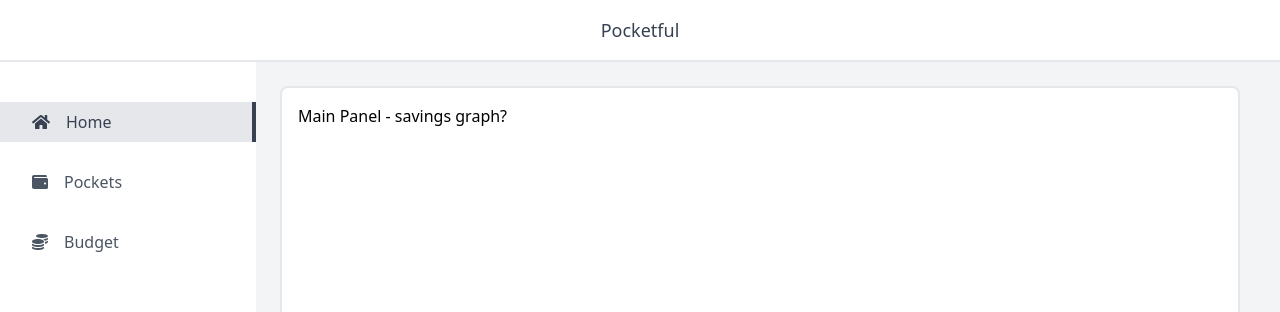
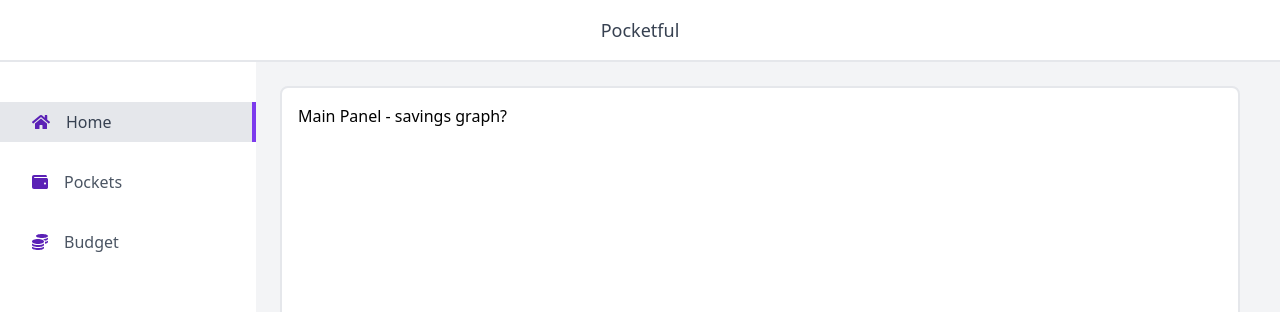
Before and after one commit to amy-justice/react-dashboard, a React (Create React App) app: page / in a window 1280 px wide. Shown: the top 312 px of the page. Built offline with nearby package versions, Linux system fonts and the light colour scheme.

Commit message:
Adding some colour

```diff
--- a/src/Modal.js
+++ b/src/Modal.js
@@ -15,16 +15,16 @@ export default class Modal extends React.Component {
             <div class="h-screen w-screen bg-opacity-70 bg-gray-700 top-0 left-0 absolute justify-center flex items-center">
                 <div class="bg-white rounded shadow p-8 m-4 max-w-md max-h-full text-center" id="modal">
                     <h2 class="text-xl mb-4">{this.props.label} Breakdown</h2>
-                    <div class="border-b-2 border-gray-200 my-2 py-2 font-normal w-80">
+                    <div class="border-b-2 border-gray-100 my-2 py-2 font-normal w-80">
                         <div class="inline-block w-60 text-left">Budget</div>
                         <div class="inline w-20 text-right">$0</div>
                     </div>
-                    <div class="border-b-2 border-gray-200 my-2 py-2 font-normal w-80">
+                    <div class="border-b-2 border-gray-100 my-2 py-2 font-normal w-80">
                         <div class="inline-block w-60 text-left">Budget</div>
                         <div class="inline w-20 text-right">$0</div>
                     </div>
                     <div class="actions">
-                        <button class="toggle-button" onClick={this.onClose}>
+                        <button class="bg-purple-500 hover:bg-purple-700 text-white font-bold mt-6 py-2 px-4 rounded" onClick={this.onClose}>
                             Close
                         </button>
                     </div>
--- a/src/Sidebar.js
+++ b/src/Sidebar.js
@@ -8,20 +8,20 @@ function Sidebar( {items} ) {
     <div class="flex flex-col sm:flex-row sm:justify-around">
         <div class="sm:w-1/5 min-w-min lg:w-64 h-full bg-white">
             <nav class="mt-10">
-                <a class="flex items-center py-2 px-8 bg-gray-200 text-gray-700 border-r-4 border-gray-700" href="#">
-                    <FontAwesomeIcon icon={faHome} />
+                <a class="flex items-center py-2 px-8 bg-gray-200 text-gray-700 border-r-4 border-purple-600" href="#">
+                    <div class="text-purple-800"><FontAwesomeIcon icon={faHome} /></div>
 
                     <span class="mx-4 font-medium text-sm hidden md:inline lg:text-base">Home</span>
                 </a>
 
-                <a class="flex items-center mt-5 py-2 px-8 text-gray-600 border-r-4 border-white hover:bg-gray-200 hover:text-gray-700 hover:border-gray-700" href="#">
-                    <FontAwesomeIcon icon={faWallet} />
+                <a class="flex items-center mt-5 py-2 px-8 text-gray-600 border-r-4 border-white hover:bg-gray-200 hover:text-gray-700 hover:border-purple-600" href="#">
+                    <div class="text-purple-800"><FontAwesomeIcon icon={faWallet} /></div>
 
                     <span class="mx-4 font-medium text-sm hidden md:inline lg:text-base">Pockets</span>
                 </a>
 
-                <a class="flex items-center mt-5 py-2 px-8 text-gray-600 border-r-4 border-white hover:bg-gray-200 hover:text-gray-700 hover:border-gray-700" href="#">
-                    <FontAwesomeIcon icon={faCoins} />
+                <a class="flex items-center mt-5 py-2 px-8 text-gray-600 border-r-4 border-white hover:bg-gray-200 hover:text-gray-700 hover:border-purple-600" href="#">
+                    <div class="text-purple-800"><FontAwesomeIcon icon={faCoins} /></div>
 
                     <span class="mx-4 font-medium text-sm hidden md:inline lg:text-base">Budget</span>
                 </a>
```
